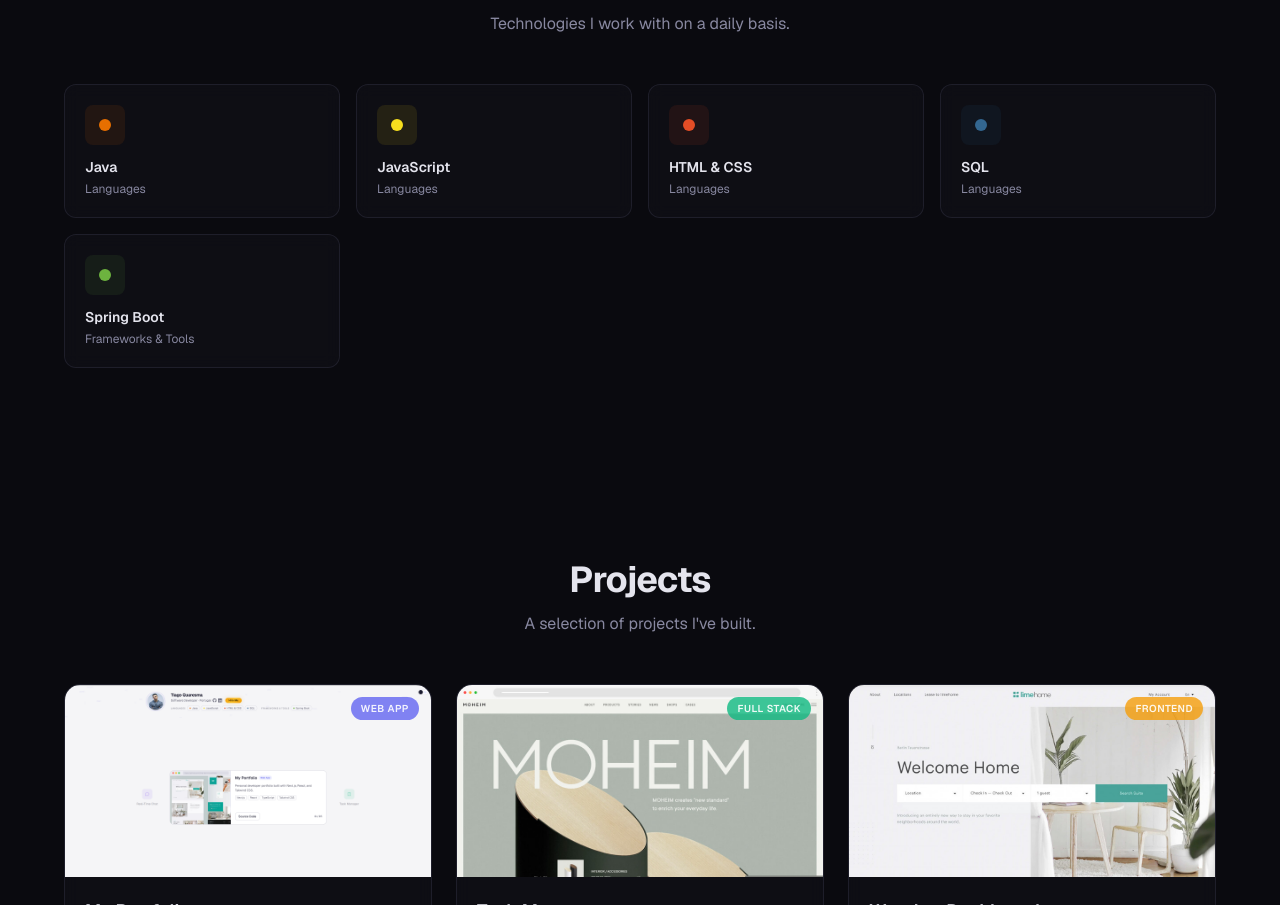
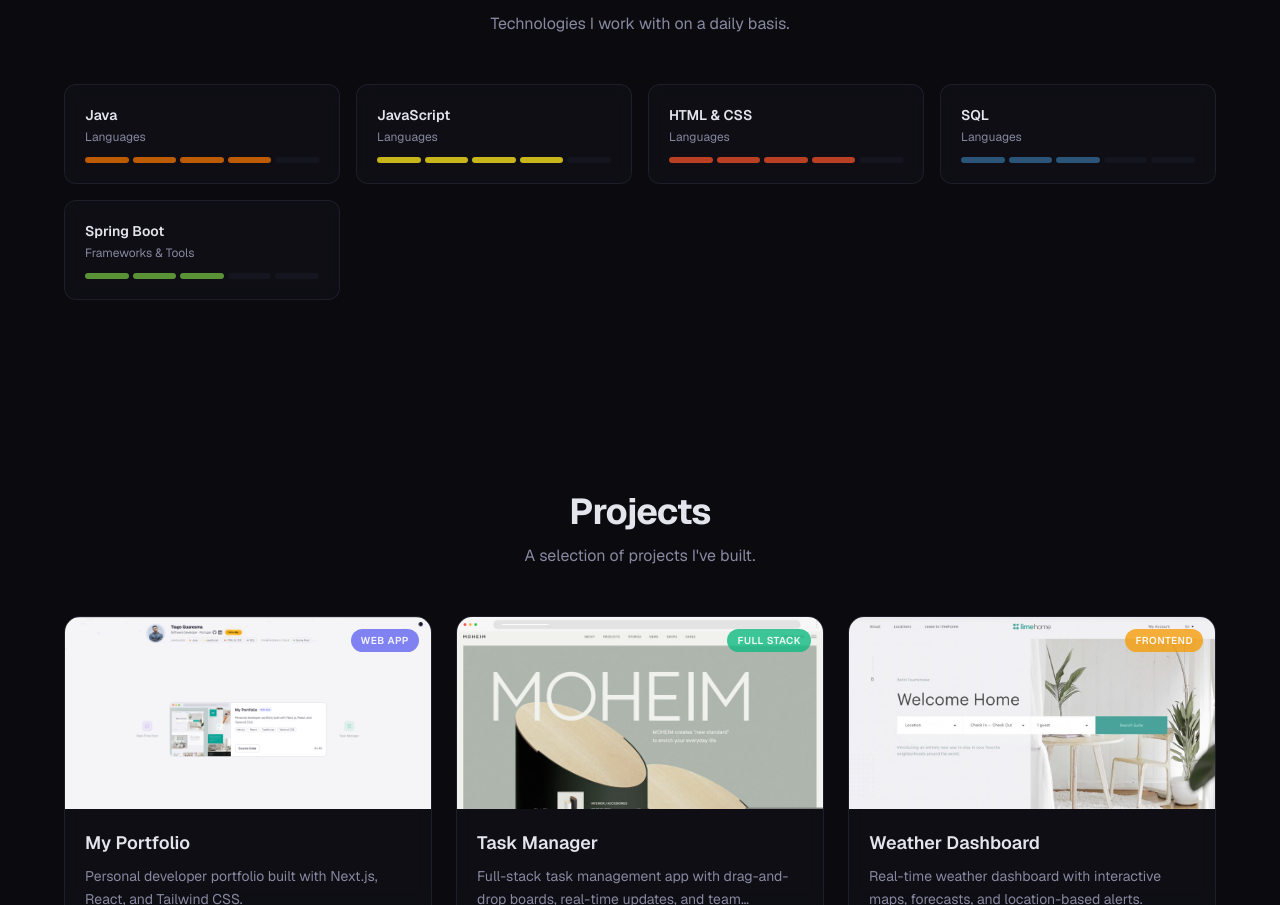
Before and after one commit to tquaresmadev/Portfolio, a Next.js app: page / in a window 1280 px wide. Shown: the part 936-1841 px from the top of the page. Built offline with nearby package versions, Linux system fonts and the light colour scheme.

Commit message:
Skill level changes

```diff
--- a/src/components/SkillsSection.tsx
+++ b/src/components/SkillsSection.tsx
@@ -31,14 +31,24 @@ export default function SkillsSection() {
               }`}
               style={{ transitionDelay: inView ? `${i * 80}ms` : "0ms" }}
             >
-              <div
-                className="mb-3 flex h-10 w-10 items-center justify-center rounded-lg transition-transform duration-300 group-hover:scale-110"
-                style={{ backgroundColor: skill.color + "18" }}
-              >
-                <div className="h-3 w-3 rounded-full" style={{ backgroundColor: skill.color }} />
-              </div>
               <h3 className="text-sm font-semibold text-fg">{skill.name}</h3>
               <p className="mt-1 text-xs text-fg-muted">{t(skill.category)}</p>
+
+              <div className="mt-3 flex gap-1">
+                {Array.from({ length: 5 }).map((_, j) => (
+                  <div
+                    key={j}
+                    className="h-1.5 flex-1 rounded-full transition-all duration-700"
+                    style={{
+                      backgroundColor: j < skill.level ? skill.color : "var(--border)",
+                      opacity: j < skill.level ? 0.8 : 0.3,
+                      transitionDelay: inView ? `${i * 80 + j * 60}ms` : "0ms",
+                      transform: inView && j < skill.level ? "scaleX(1)" : j < skill.level ? "scaleX(0)" : "scaleX(1)",
+                      transformOrigin: "left",
+                    }}
+                  />
+                ))}
+              </div>
             </div>
           ))}
         </div>
--- a/src/data/skills.ts
+++ b/src/data/skills.ts
@@ -1,6 +1,7 @@
 export interface Skill {
   name: string;
   color: string;
+  level: number; // 0-5
 }
 
 export interface SkillCategory {
@@ -14,15 +15,15 @@ export const skillCategories: SkillCategory[] = [
     label: "Languages",
     translationKey: "skills.cat.languages",
     skills: [
-      { name: "Java", color: "#E76F00" },
-      { name: "JavaScript", color: "#F7DF1E" },
-      { name: "HTML & CSS", color: "#E44D26" },
-      { name: "SQL", color: "#336791" },
+      { name: "Java", color: "#E76F00", level: 4 },
+      { name: "JavaScript", color: "#F7DF1E", level: 4 },
+      { name: "HTML & CSS", color: "#E44D26", level: 4 },
+      { name: "SQL", color: "#336791", level: 3 },
     ],
   },
   {
     label: "Frameworks & Tools",
     translationKey: "skills.cat.frameworksTools",
-    skills: [{ name: "Spring Boot", color: "#6DB33F" }],
+    skills: [{ name: "Spring Boot", color: "#6DB33F", level: 3 }],
   },
 ];
```
